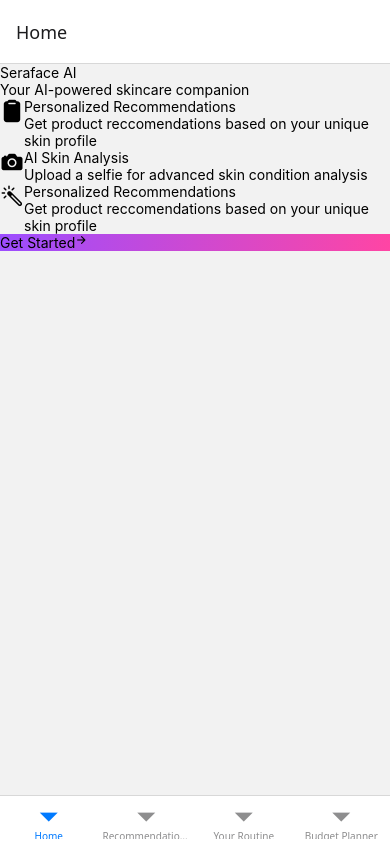
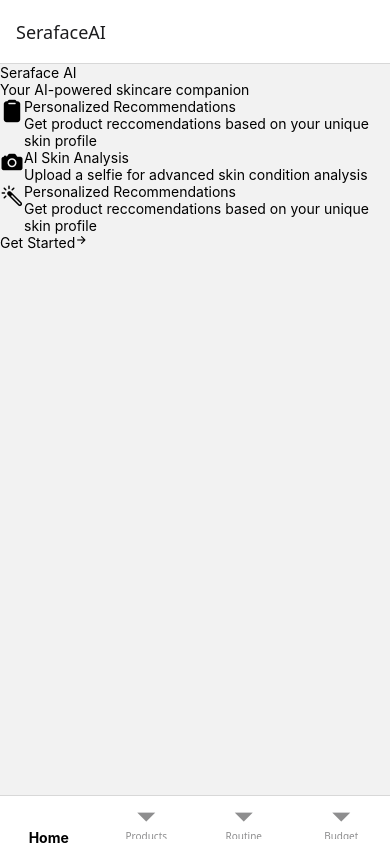
Before and after one commit to dandee77/Seraface-Mobile-App, a React Native app: screen /MainHome in a window 390 px wide. Built offline with nearby package versions, Linux system fonts and the light colour scheme.

Commit message:
feat: Introduce gradient components for UI elements; refactor NextButton and update gradients

```diff
--- a/App.js
+++ b/App.js
@@ -1,11 +1,12 @@
 import "./global.css";
-import React from "react";
 import { StatusBar } from "expo-status-bar";
 import { NavigationContainer } from "@react-navigation/native";
 import { createBottomTabNavigator } from "@react-navigation/bottom-tabs";
 import { createNativeStackNavigator } from "@react-navigation/native-stack";
 import { SafeAreaProvider } from "react-native-safe-area-context";
-import { Ionicons } from "@expo/vector-icons";
+import { GradientIcon } from "./components/UI_Common/Gradients/GradientIcon";
+import { GradientText } from "./components/UI_Common/Gradients/GradientText";
+import { GradientHeaderTitle } from "./components/UI_Common/Gradients/GradientHeaderTitle";
 
 // Import screens
 import HomeScreen from "./screens/HomeScreen";
@@ -13,19 +14,12 @@
 import RoutinesScreen from "./screens/RoutinesScreen";
 import BudgetScreen from "./screens/BudgetScreen";
 
-// Import phase screens (adjust the imports according to your actual file structure)
-// These are placeholders - replace with your actual screen components
 import SkinProfileScreen from "./components/Home_Screen/Phase1_SkinProfile/SkinProfileScreen";
 import ScanFaceScreen from "./components/Home_Screen/Phase2_ScanFace/ScanFaceScreen";
-import ScanFaceImageScreen from "./components/Home_Screen/Phase3_ScanFace/ScanFaceImageScreen";
 
-import Colors from "./constants/colors";
-
-// Create navigators
 const Tab = createBottomTabNavigator();
 const Stack = createNativeStackNavigator();
 
-// Home Stack Navigator with the 3 phases
 function HomeStackNavigator() {
   return (
     <Stack.Navigator
@@ -49,11 +43,6 @@
         component={ScanFaceScreen}
         options={{ title: "Scan Face" }}
       />
-      {/* <Stack.Screen
-        name="ScanFaceImage"
-        component={ScanFaceImageScreen}
-        options={{ title: "Skin Profile" }}
-      /> */}
     </Stack.Navigator>
   );
 }
@@ -64,29 +53,38 @@
     <SafeAreaProvider>
       <StatusBar style="light" />
       <NavigationContainer>
-        <Tab.Navigator
-          // tabBar={(props) => <CustomTabBar {...props} />}
-          screenOptions={{}}
-        >
+        <Tab.Navigator>
           <Tab.Screen
             name="Home"
             component={HomeStackNavigator}
-            options={{ title: "Home" }}
+            options={{
+              tabBarLabel: ({ focused }) => (
+                <GradientText
+                  text={"Home"}
+                  focused={focused}
+                  style={{ fontSize: 12 }}
+                />
+              ),
+              title: "SerafaceAI",
+              tabBarIcon: ({ focused }) => (
+                <GradientIcon name={"home"} size={24} focused={focused} />
+              ),
+            }}
           />
           <Tab.Screen
             name="Products"
             component={ProductsScreen}
-            options={{ title: "Recommendations" }}
+            options={{ tabBarLabel: "Products", title: "Recommendations" }}
           />
           <Tab.Screen
             name="Routine"
             component={RoutinesScreen}
-            options={{ title: "Your Routine" }}
+            options={{ tabBarLabel: "Routine", title: "Your Routine" }}
           />
           <Tab.Screen
             name="Budget"
             component={BudgetScreen}
-            options={{ title: "Budget Planner" }}
+            options={{ tabBarLabel: "Budget", title: "Budget Planner" }}
           />
         </Tab.Navigator>
       </NavigationContainer>
--- a/components/UI_Common/Buttons/NextButton.jsx
+++ b/components/UI_Common/Buttons/NextButton.jsx
@@ -1,17 +1,14 @@
 import { View, Text, Pressable } from "react-native";
 import React from "react";
-import { GradientView } from "../../GradientView";
 import { Ionicons } from "@expo/vector-icons";
 
 export default function NextButton({ text, icon }) {
   return (
-    <GradientView>
     <Pressable>
       <View className="flex-row">
         <Text>{text}</Text>
         <Ionicons name={icon} />
       </View>
     </Pressable>
-    </GradientView>
   );
 }
--- /dev/null
+++ b/components/UI_Common/Gradients/GradientHeaderTitle.jsx
@@ -0,0 +1,24 @@
+import React from "react";
+import { View } from "react-native";
+import { GradientText } from "../Gradients/GradientText";
+import { GradientIcon } from "../Gradients/GradientIcon";
+
+export const GradientHeaderTitle = ({ title, iconName }) => {
+  return (
+    <View style={{ flexDirection: "row", alignItems: "center" }}>
+      {iconName && (
+        <GradientIcon
+          name={iconName}
+          size={24}
+          preset="purpleToPink"
+          style={{ marginRight: 8 }}
+        />
+      )}
+      <GradientText
+        text={title}
+        preset="purpleToPink"
+        style={{ fontSize: 18 }}
+      />
+    </View>
+  );
+};
--- /dev/null
+++ b/components/UI_Common/Gradients/GradientIcon.jsx
@@ -0,0 +1,28 @@
+import React from "react";
+import { View } from "react-native";
+import { Ionicons } from "@expo/vector-icons";
+import MaskedView from "@react-native-masked-view/masked-view";
+import { GradientView } from "../Gradients/GradientView";
+
+export const GradientIcon = ({
+  name,
+  size = 24,
+  focused = false,
+  preset,
+  style,
+}) => {
+  const gradientPreset = preset || (focused ? "purpleToPink" : "lightPurple");
+
+  return (
+    <MaskedView
+      style={[{ width: size, height: size }, style]}
+      maskElement={
+        <View style={{ backgroundColor: "transparent" }}>
+          <Ionicons name={name} size={size} color="white" />
+        </View>
+      }
+    >
+      <GradientView preset={gradientPreset} className="flex-1" />
+    </MaskedView>
+  );
+};
--- /dev/null
+++ b/components/UI_Common/Gradients/GradientText.jsx
@@ -0,0 +1,40 @@
+import React from "react";
+import { Text } from "react-native";
+import MaskedView from "@react-native-masked-view/masked-view";
+import { GradientView } from "../Gradients/GradientView";
+
+export const GradientText = ({
+  text,
+  style,
+  preset,
+  direction = "leftToRight",
+  focused = false,
+  size = 14,
+}) => {
+  const gradientPreset = preset || (focused ? "purpleToPink" : "lightPurple");
+
+  return (
+    <MaskedView
+      style={{ flexShrink: 1 }}
+      maskElement={
+        <Text
+          style={[
+            {
+              fontWeight: "bold",
+            },
+            style,
+            { fontSize: size },
+          ]}
+        >
+          {text}
+        </Text>
+      }
+    >
+      <GradientView
+        preset={gradientPreset}
+        direction={direction}
+        className="flex-1"
+      />
+    </MaskedView>
+  );
+};
--- a/components/GradientView.jsx
+++ b/components/UI_Common/Gradients/GradientView.jsx
@@ -1,10 +1,10 @@
 import React from "react";
 import { LinearGradient } from "expo-linear-gradient";
-import { Gradients, GradientDirections } from "../constants/gradients";
+import { Gradients, GradientDirections } from "../../../constants/gradients";
 
 export const GradientView = ({
   preset = "primaryButton",
-  direction = "diagonal",
+  direction = "leftToRight",
   children,
   style,
   className,
--- a/constants/gradients.js
+++ b/constants/gradients.js
@@ -23,8 +23,8 @@
   progressGradient: [Colors.accent400, Colors.accent600], // Pink gradient
 
   // Custom combinations
-  purpleToPink: [Colors.primary500, Colors.accent500], // Brand gradient
-  lightPurple: [Colors.primary200, Colors.primary400], // Subtle purple
+  purpleToPink: [Colors.primary800, Colors.primary600, Colors.accent300], // Brand gradient
+  lightPurple: [Colors.primary500, Colors.primary400, Colors.primary200], // Subtle purple
   lightPink: [Colors.accent200, Colors.accent400], // Subtle pink
 };
 
```
Lines whose indentation alone changed are shown as unchanged.
